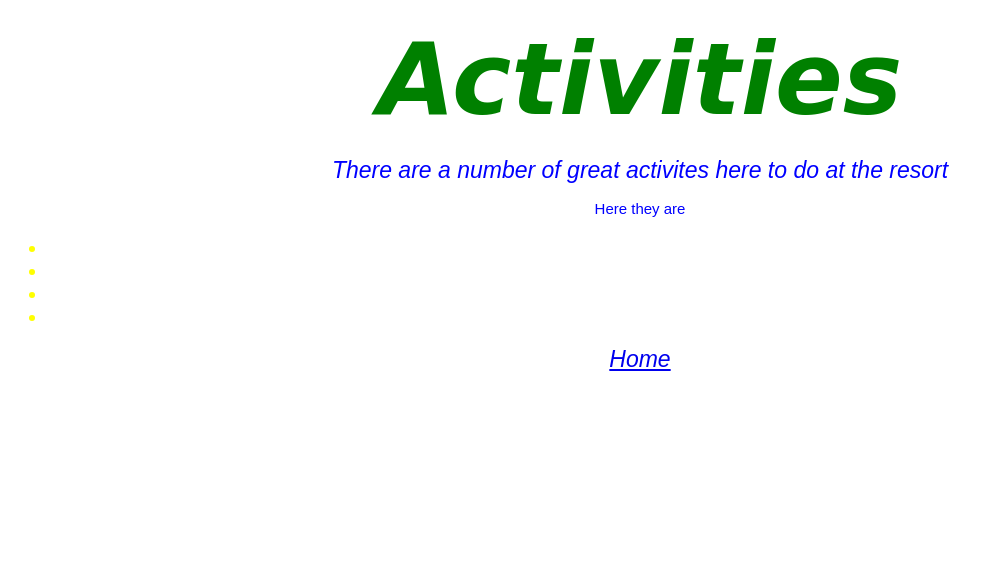
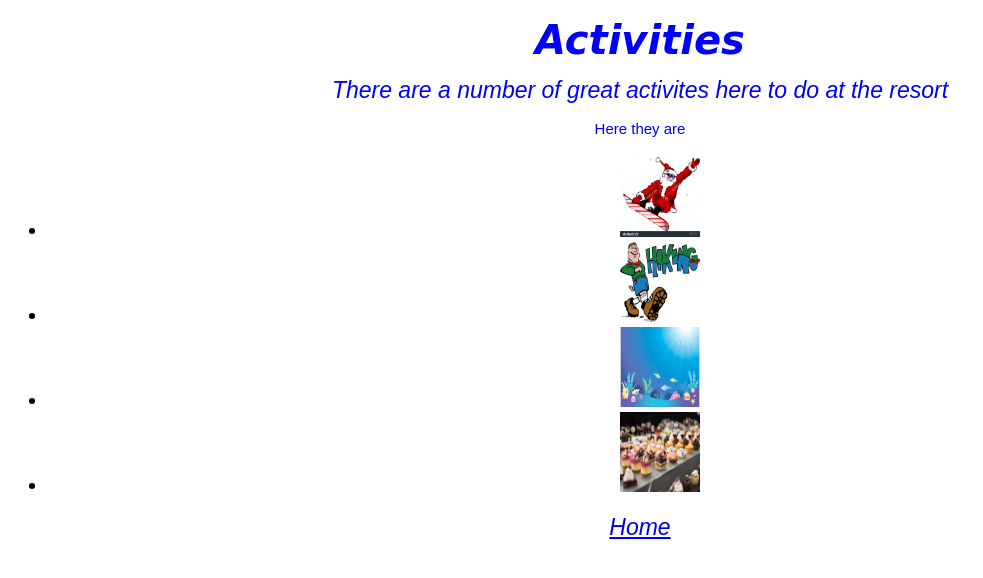
Before and after one commit to zmay17/Resort-website, a plain HTML site: page activities.html in a window 1280 px wide. Shown: the whole page, without its empty margins (0-983 px from the left). Drawn offline with Linux system fonts and the light colour scheme.

Commit message:
Got master ready to be viewed

```diff
--- a/activities.html
+++ b/activities.html
@@ -9,10 +9,22 @@
     <h2>There are a number of great activites here to do at the resort</h2>
     <p>Here they are</p>
       <ul>
-        <li><img src="" alt=""></li>
-        <li><img src="" alt=""></li>
-        <li><img src="" alt=""></li>
-        <li><img src="" alt=""></li>
+        <li>
+          <img src="img/snowboarding.png" alt="A picture of snowboarding"
+          height="80" width="80">
+        </li>
+        <li>
+          <img src="img/hiking.png" alt="A picture of hiking"
+          height="80" width="80">
+        </li>
+        <li>
+          <img src="img/water.jpg" alt="A picture of snorkeling"
+          height="80" width="80">
+        </li>
+        <li>
+          <img src="img/food.jpg" alt="A picture of eating"
+          height="80" width="80">
+        </li>
       </ul>
     <h2><a href="index.html">Home</a></h2>
   </body>
--- a/css/style.css
+++ b/css/style.css
@@ -1,15 +1,15 @@
 h1 {
-  color: green;
+  color: blue;
   text-align: center;
   font-style: oblique;
   font-weight: bold;
   font-family: cursive;
-  font-size: 100px;
+  font-size: 40px;
   line-height: 26px;
 }
 
 h2 {
-  color: blue;
+  color:blue ;
   text-align: center;
   font-style: italic;
   font-weight: normal;
@@ -29,7 +29,7 @@ p {
 }
 
 ul {
-  color: yellow;
+  color: black;
   text-align: center;
   font-style: normal;
   font-weight: bold;
```
Also changed, not shown: accomodations.html (+4 -4 lines), contact-information.html (+2 -2 lines), pictures.html (+4 -4 lines), travel-arrangements.html (+4 -4 lines), img/1.jpg (added), img/2.jpg (added), img/3.jpg (added), img/4.jpg (added), img/food.jpg (added), img/hiking.png (added), img/snowboarding.png (added), img/water.jpg (added), 1 other file.
